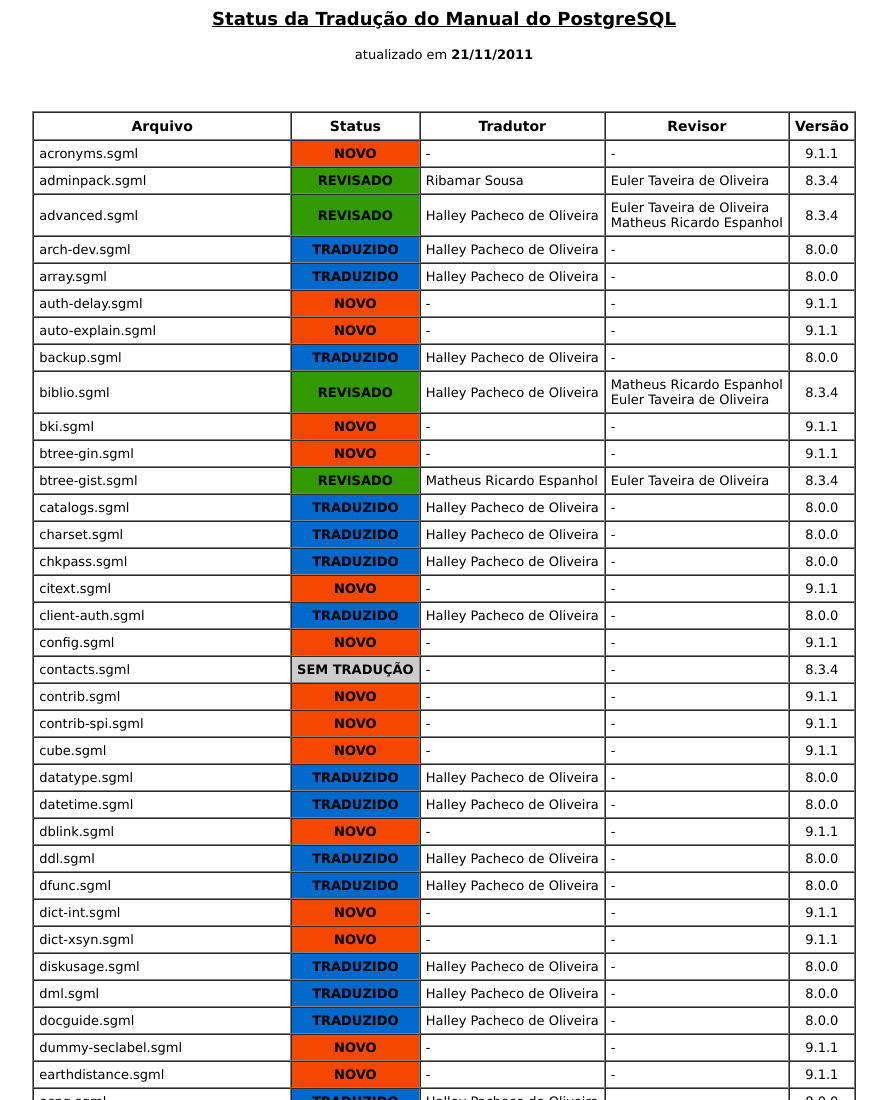
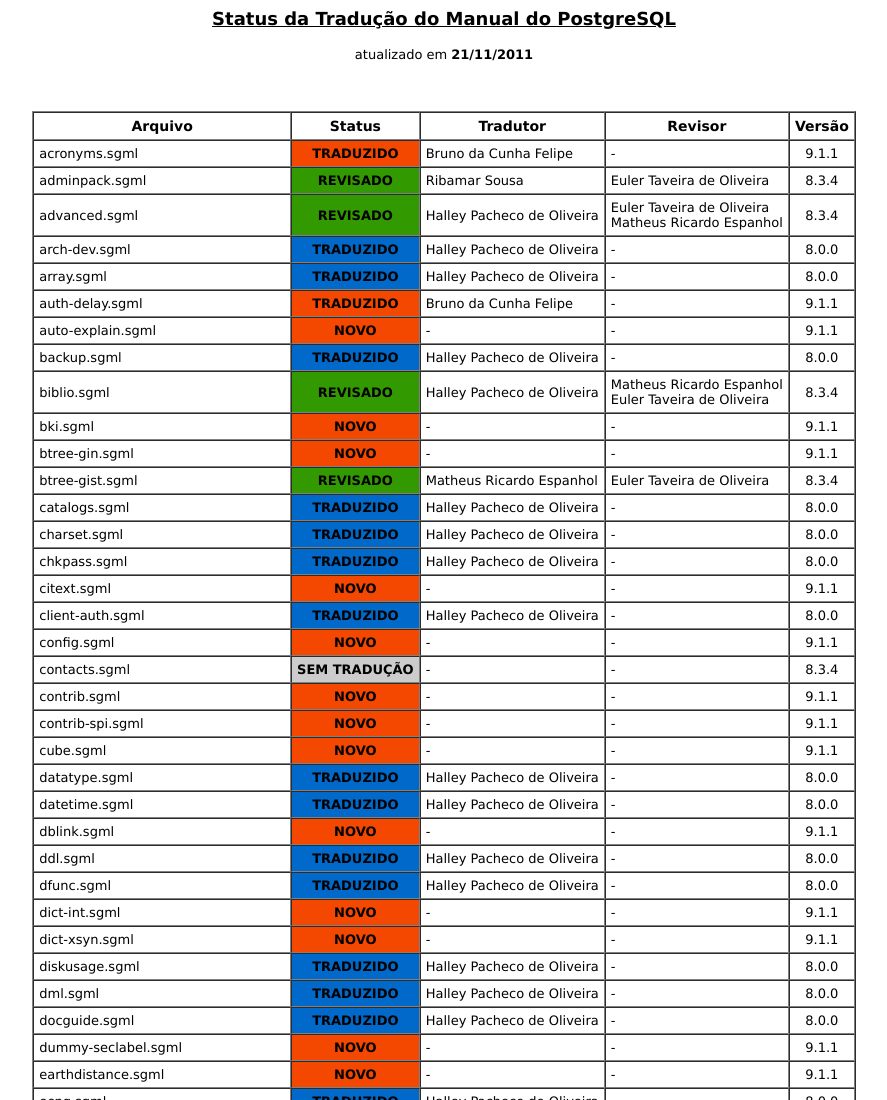
Before and after one commit to postgresql-br/pgdocbr, a plain HTML site: page traducao.html in a window 1280 px wide. Shown: the top 1100 px of the page, without its empty margins (196-1083 px from the left). Drawn offline with Linux system fonts and the light colour scheme.

Commit message:
Tradução
Arquivos traduzidos:
acronyms.sgml
auth-delay.sgml

```diff
--- a/traducao.html
+++ b/traducao.html
@@ -80,8 +80,8 @@ th{
 	</tr>
 	<tr>
 		<td>acronyms.sgml</td>
-		<td class="n">NOVO</td>
-		<td>-</td>
+		<td class="n">TRADUZIDO</td>
+		<td>Bruno da Cunha Felipe</td>
 		<td>-</td>
 		<td align="center">9.1.1</td>
 	</tr>
@@ -115,8 +115,8 @@ th{
 	</tr>
 	<tr>
 		<td>auth-delay.sgml</td>
-		<td class="n">NOVO</td>
-		<td>-</td>
+		<td class="n">TRADUZIDO</td>
+		<td>Bruno da Cunha Felipe</td>
 		<td>-</td>
 		<td align="center">9.1.1</td>
 	</tr>
```
Also changed, not shown: 2 other files.
